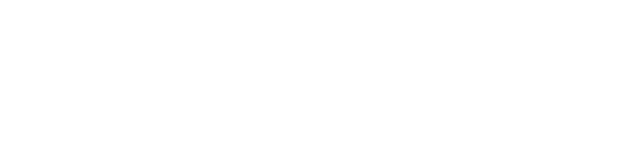
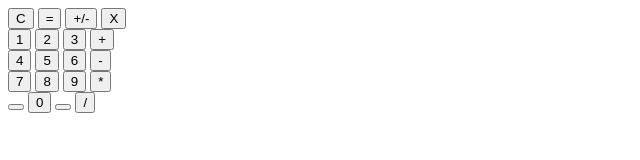
Before and after one commit to abhilash-mukherjee/calculator, a plain HTML site: page index.html in a window 1280 px wide. Shown: the whole page, without its empty margins (0-640 px from the left). Drawn offline with Linux system fonts and the light colour scheme.

Commit message:
numbers geting displayed when number btns are clicked

```diff
--- a/index.html
+++ b/index.html
@@ -5,8 +5,43 @@
     <meta http-equiv="X-UA-Compatible" content="IE=edge">
     <meta name="viewport" content="width=device-width, initial-scale=1.0">
     <title>Document</title>
+    <script src="script.js" defer></script>
 </head>
 <body>
-
+    <div id="container">
+        <div class="display"></div>
+        <div class="btn-container">
+            <div class="btn-row">
+                <button class="special-btn" id="clear">C</button>
+                <button class="special-btn" id="equals">=</button>
+                <button class="special-btn" id="change-sign">+/-</button>
+                <button class="special-btn" id="back-space">X</button>
+            </div>
+            <div class="btn-row">
+                <button class="number">1</button>
+                <button class="number">2</button>
+                <button class="number">3</button>
+                <button class="operator" id="sum">+</button>
+            </div>
+            <div class="btn-row">
+                <button class="number">4</button>
+                <button class="number">5</button>
+                <button class="number">6</button>
+                <button class="operator"  id="difference">-</button>
+            </div>
+            <div class="btn-row">
+                <button class="number">7</button>
+                <button class="number">8</button>
+                <button class="number">9</button>
+                <button class="operator"  id="product">*</button>
+            </div>
+            <div class="btn-row">
+                <button></button>
+                <button class="number">0</button>
+                <button></button>
+                <button class="operator"  id="divide">/</button>
+            </div>
+        </div>
+    </div>
 </body>
 </html>
--- /dev/null
+++ b/script.js
@@ -0,0 +1,34 @@
+const display = document.querySelector('.display');
+const numberBtns = document.querySelectorAll('.number');
+for(let numberBtn of numberBtns)
+{
+    console.log(numberBtn);
+
+    numberBtn.addEventListener('click',addNumberToDisplay);
+}
+
+function addNumberToDisplay()
+{
+    display.textContent = `${display.textContent}${this.textContent}`;
+}
+
+function sum(a,b){
+    return a + b;
+}
+
+function differene(a,b){
+    return a - b;
+}
+
+function product(a,b){
+    return a * b;
+}
+
+function divide(a,b){
+    return a / b;
+}
+
+function operate(operator,a,b)
+{
+    return operator(a,b);
+}
```
